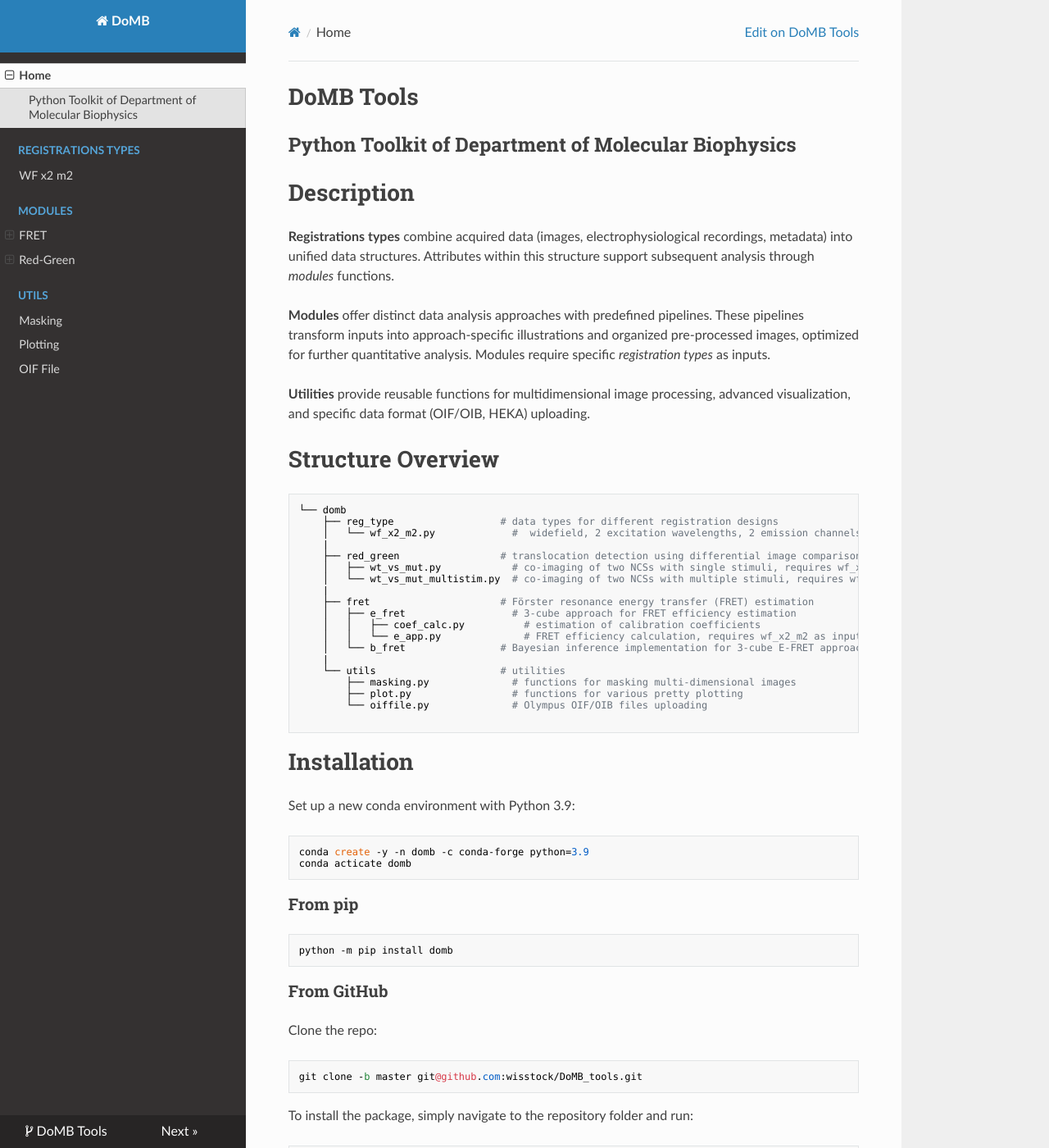
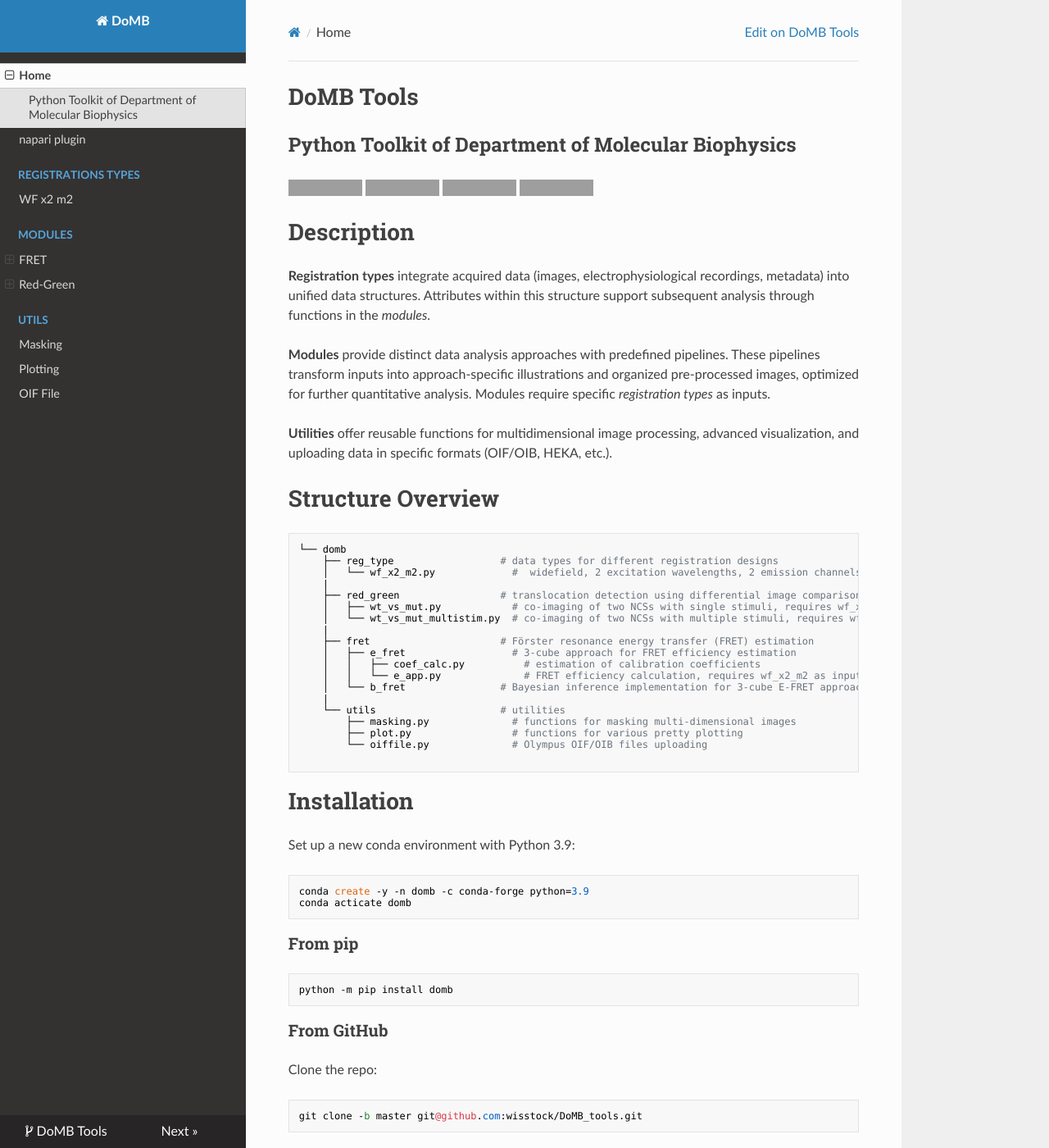
Before and after one commit to wisstock/domb-tools, an MkDocs documentation site: the page built from docs/index.md, in a window 1280 px wide and 1400 px high. Shown: the whole window at 82% size. Built offline with MkDocs 1.6.1, drawn with Linux system fonts in a browser that asks for light colours; nearby versions of some CDN libraries; some of the changed text lies outside the part shown; grey boxes are pictures that could not be loaded.

````diff
--- a/docs/index.md
+++ b/docs/index.md
@@ -2,12 +2,17 @@ DoMB Tools
 ==========
 ## Python Toolkit of Department of Molecular Biophysics
 
+![PyPI - Version](https://img.shields.io/pypi/v/domb)
+![PyPI - License](https://img.shields.io/pypi/l/domb)
+![PyPI - Python Version](https://img.shields.io/pypi/pyversions/domb)
+![Website](https://img.shields.io/website?up_message=domb.bio&up_color=%23038C93&url=https%3A%2F%2Fdomb.bio%2F)
+
 # Description
-__Registrations types__ combine acquired data (images, electrophysiological recordings, metadata) into unified data structures. Attributes within this structure support subsequent analysis through _modules_ functions.
+__Registration types__ integrate acquired data (images, electrophysiological recordings, metadata) into unified data structures. Attributes within this structure support subsequent analysis through functions in the _modules_.
 
-__Modules__ offer distinct data analysis approaches with predefined pipelines. These pipelines transform inputs into approach-specific illustrations and organized pre-processed images, optimized for further quantitative analysis. Modules require specific _registration types_ as inputs.
+__Modules__ provide distinct data analysis approaches with predefined pipelines. These pipelines transform inputs into approach-specific illustrations and organized pre-processed images, optimized for further quantitative analysis. Modules require specific _registration types_ as inputs.
 
-__Utilities__ provide reusable functions for multidimensional image processing, advanced visualization, and specific data format (OIF/OIB, HEKA) uploading.
+__Utilities__ offer reusable functions for multidimensional image processing, advanced visualization, and uploading data in specific formats (OIF/OIB, HEKA, etc.).
 
 
 # Structure Overview
@@ -51,7 +56,7 @@ Clone the repo:
 git clone -b master git@github.com:wisstock/DoMB_tools.git
 ```
 
-To install the package, simply navigate to the repository folder and run:
+To install the package, simply navigate to the repository folder and install with pip:
 ```
 cd DoMB_tools
 python -m pip install .
--- a/mkdocs.yml
+++ b/mkdocs.yml
@@ -20,6 +20,7 @@ plugins:
 
 nav:
     - Home: index.md
+    - napari plugin: napari.md
     - Registrations Types:
         - WF x2 m2: wf_x2_m2.md
     - Modules:
--- a/pyproject.toml
+++ b/pyproject.toml
@@ -30,6 +30,7 @@ classifiers=[
     'Development Status :: 3 - Alpha',  # 4 - Beta, 5 - Production/Stable
     'License :: OSI Approved :: MIT License',
     'Programming Language :: Python :: 3.9',
+    'Operating System :: OS Independent',
 
     'Framework :: IPython',
     'Framework :: Jupyter',
````
Also changed, not shown: README.md (+9 -4 lines), docs/napari.md (added, +68 -0 lines), docs/pic/pic_0.png (added), docs/pic/pic_1.png (added), docs/pic/pic_2.png (added), docs/pic/pic_3.png (added), docs/pic/pic_4.png (added), 1 other file.
